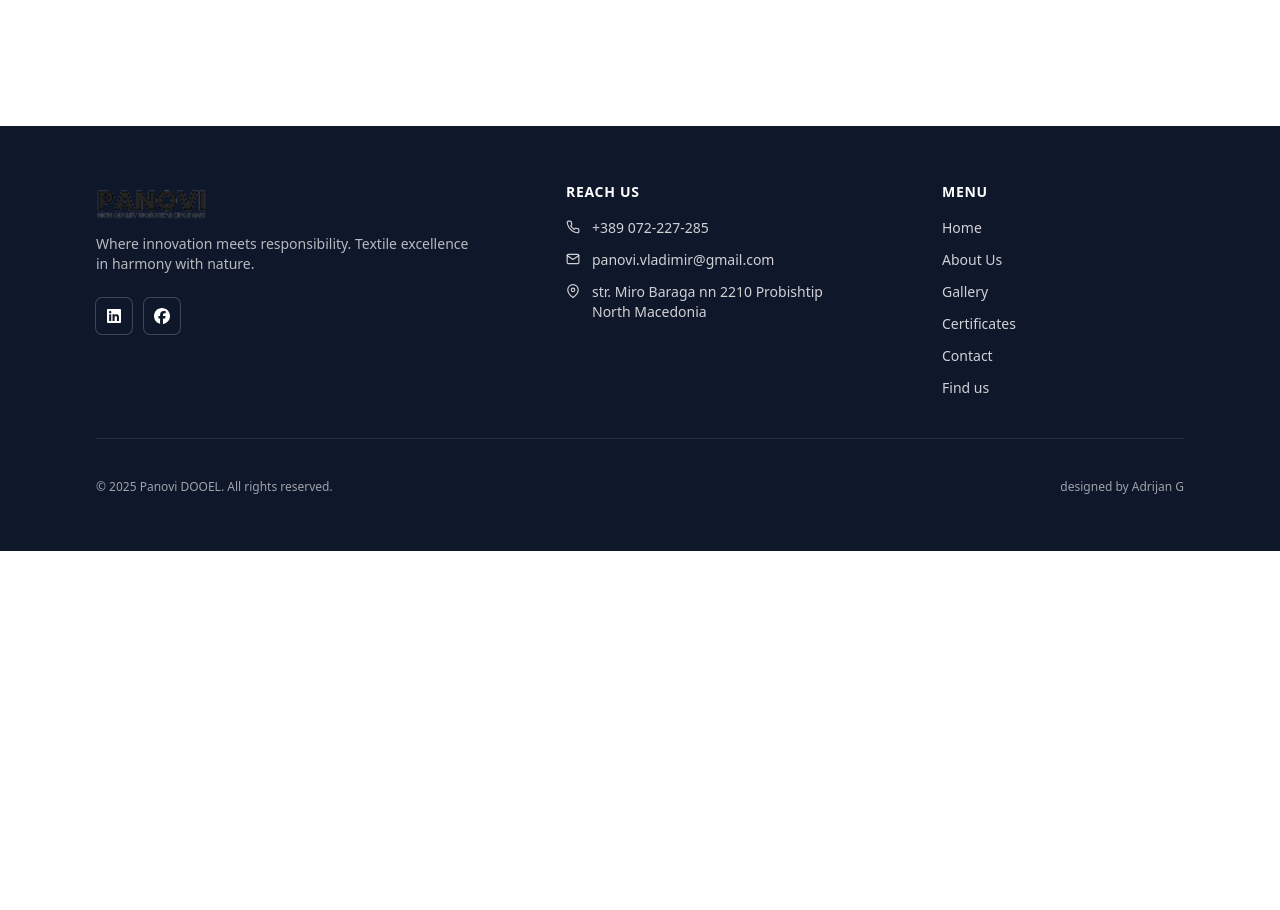
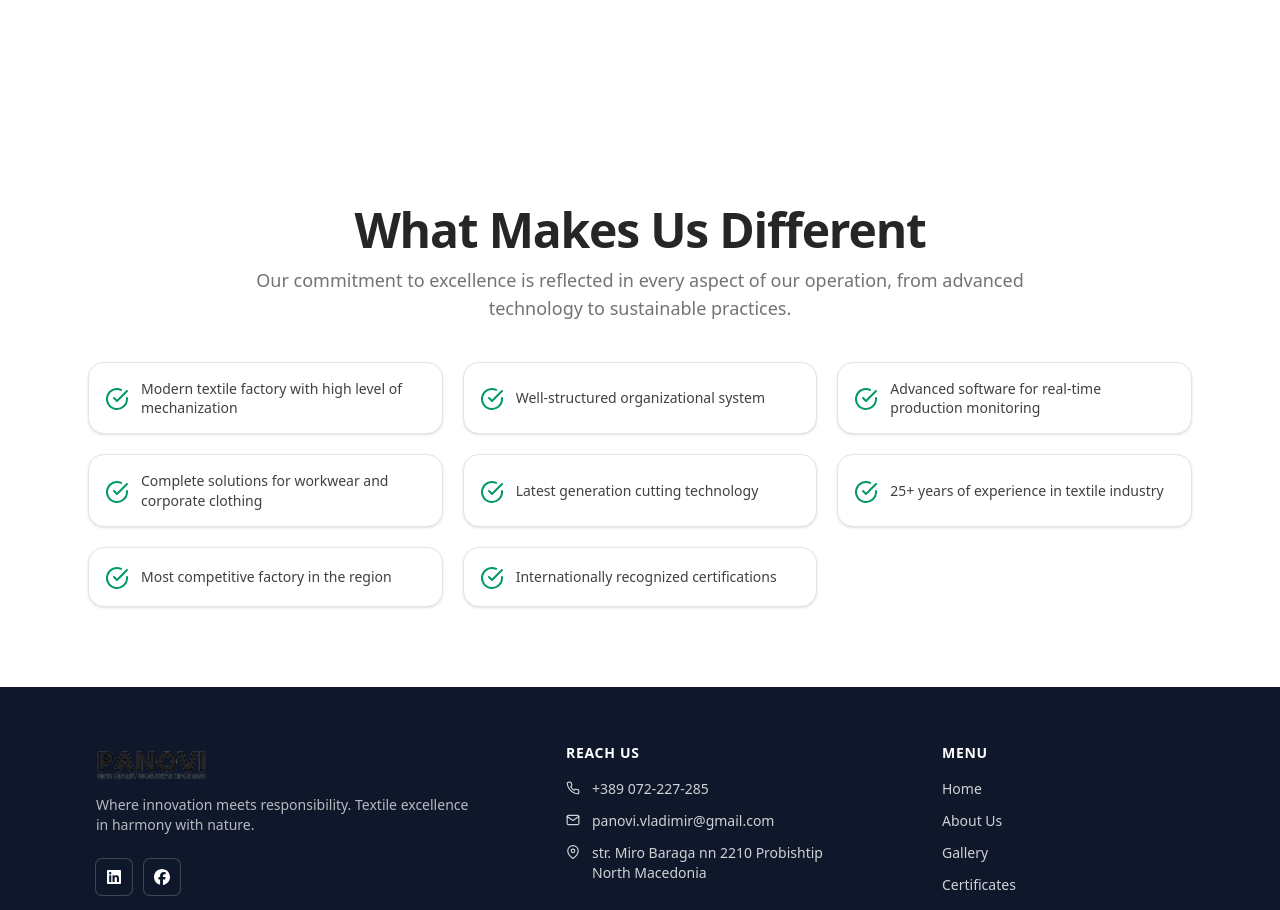
Before and after one commit to Slavcho98/Panovi, a React (Vite) app in the folder panovi-textile/: page /about in a window 1280 px wide. Shown: the part 1840-2750 px from the top of the page. Before the commit the page ends 2391 px from the top, so only its background shows below. Built offline with nearby package versions, Linux system fonts and the light colour scheme.

Commit message:
feat(highlights): implement highlights card in about page

```diff
--- a/panovi-textile/src/pages/AboutPage/About.tsx
+++ b/panovi-textile/src/pages/AboutPage/About.tsx
@@ -1,8 +1,18 @@
 import StatsStrip from "../HomePage/StatsStrip";
+import AboutHighlightsList from "./AboutHighlightsList";
 import AboutIntro from "./AboutIntro";
 import Hero from "./Hero";
 import ManufacturingExcellence from "./ManufacturingExcellence";
-
+const DIFFERENTIATORS = [
+  "Modern textile factory with high level of mechanization",
+  "Well-structured organizational system",
+  "Advanced software for real-time production monitoring",
+  "Complete solutions for workwear and corporate clothing",
+  "Latest generation cutting technology",
+  "25+ years of experience in textile industry",
+  "Most competitive factory in the region",
+  "Internationally recognized certifications",
+];
 function About() {
   return (
     <div>
@@ -13,7 +23,8 @@ function About() {
         numberWeight="font-bold"
         labelSize="text-2xl"
       />
-      <ManufacturingExcellence/>
+      <ManufacturingExcellence />
+      <AboutHighlightsList items={DIFFERENTIATORS} />
     </div>
   );
 }
--- /dev/null
+++ b/panovi-textile/src/pages/AboutPage/AboutCard.tsx
@@ -0,0 +1,25 @@
+import React from "react";
+import { FiCheckCircle } from "react-icons/fi";
+import type { IconType } from "react-icons";
+
+type AboutCardProps = {
+  text: string;
+  icon?: IconType;
+  className?: string;
+};
+
+const AboutCard: React.FC<AboutCardProps> = ({
+  text,
+  icon: Icon = FiCheckCircle,
+}) => {
+  return (
+    <div
+      className={`flex items-center gap-3 rounded-2xl border border-neutral-200 bg-white p-4 shadow-sm `}
+    >
+      <Icon className="mt-0.5 h-6 w-6 flex-none text-emerald-600" />
+      <p className="text-sm leading-snug text-neutral-700">{text}</p>
+    </div>
+  );
+};
+
+export default AboutCard;
--- /dev/null
+++ b/panovi-textile/src/pages/AboutPage/AboutHighlightsList.tsx
@@ -0,0 +1,41 @@
+import React from "react";
+import type { IconType } from "react-icons";
+import AboutCard from "./AboutCard";
+
+type AboutHighlightsListProps = {
+  title?: string;
+  subtitle?: string;
+  items: string[];
+  cardIcon?: IconType;
+  className?: string;
+};
+
+const AboutHighlightsList: React.FC<AboutHighlightsListProps> = ({
+  title = "What Makes Us Different",
+  subtitle = "Our commitment to excellence is reflected in every aspect of our operation, from advanced technology to sustainable practices.",
+  items,
+  cardIcon,
+}) => {
+  return (
+    <section className="py-20">
+      <div className="mx-auto max-w-6xl px-4 sm:px-6">
+        <header className="mx-auto mb-10 max-w-3xl text-center">
+          <h2 className="text-3xl sm:text-4xl md:text-5xl font-semibold tracking-tight text-neutral-800">
+            {title}
+          </h2>
+          <p className="mt-3 text-base sm:text-lg text-neutral-500">
+            {subtitle}
+          </p>
+        </header>
+
+        <div className="grid gap-5 sm:grid-cols-2 lg:grid-cols-3">
+          {items.map((text, i) => (
+            <AboutCard key={i} text={text} icon={cardIcon} />
+          ))}
+        </div>
+      </div>
+    </section>
+  );
+};
+
+export default AboutHighlightsList;
```
